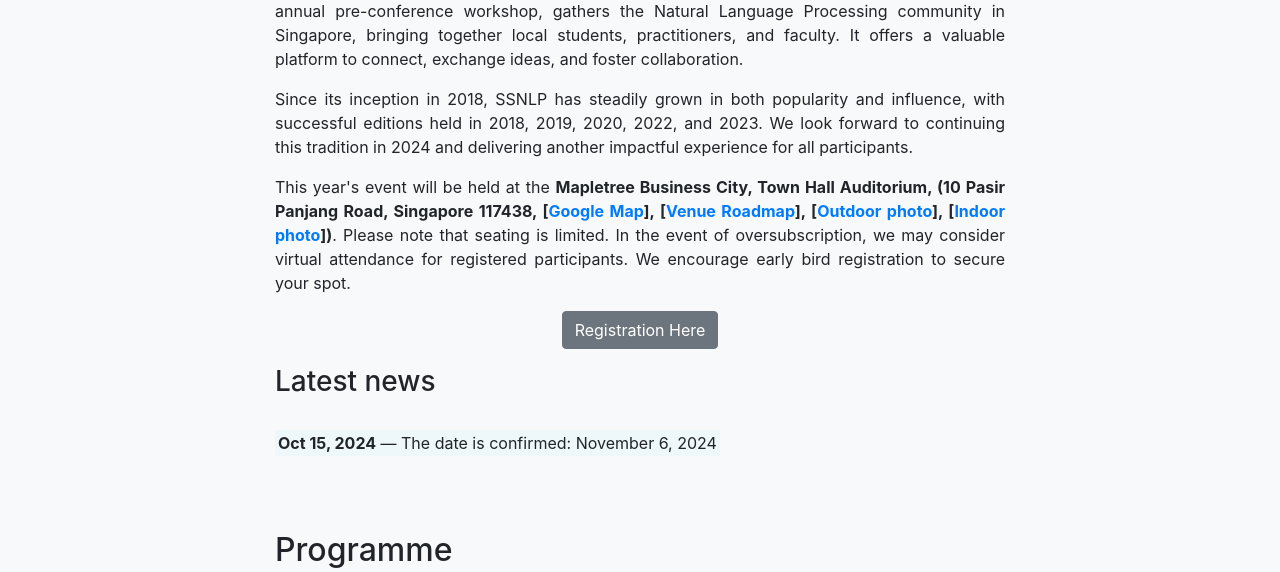
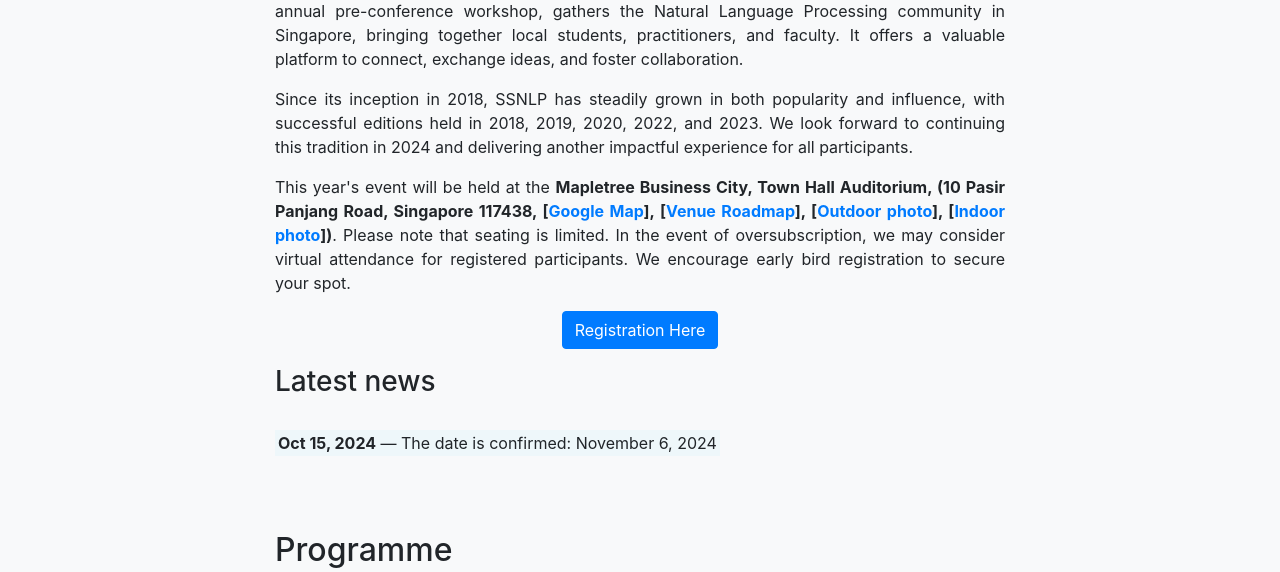
Before and after one commit to WING-NUS/SSNLP-2024, a website with bundled scripts: page index.html in a window 1280 px wide. Shown: the part 525-1097 px from the top of the page. Built offline with nearby package versions, Linux system fonts and the light colour scheme; files whose address does not match are found by name.

Commit message:
Update index.html

```diff
--- a/index.html
+++ b/index.html
@@ -174,7 +174,7 @@
 			</p>
                 <center>
                   <p>
-                    <a href="https://forms.office.com/r/4RVt9GXPFD" target="_blank" class="btn btn-secondary">Registration Here</a>
+                    <a href="https://forms.office.com/r/4RVt9GXPFD" target="_blank" class="btn btn-primary">Registration Here</a>
                   </p>
                 </center>
 
```
